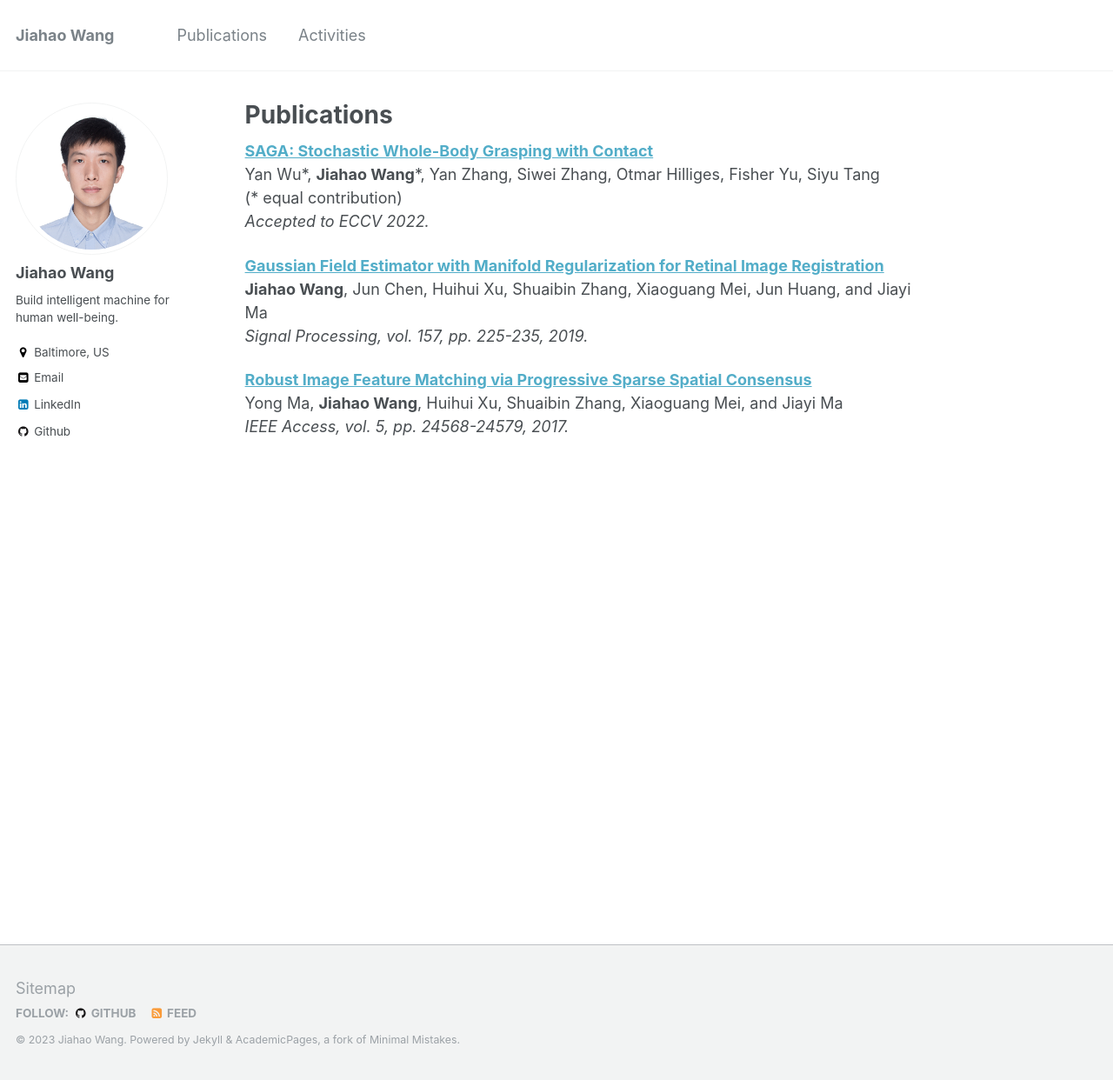
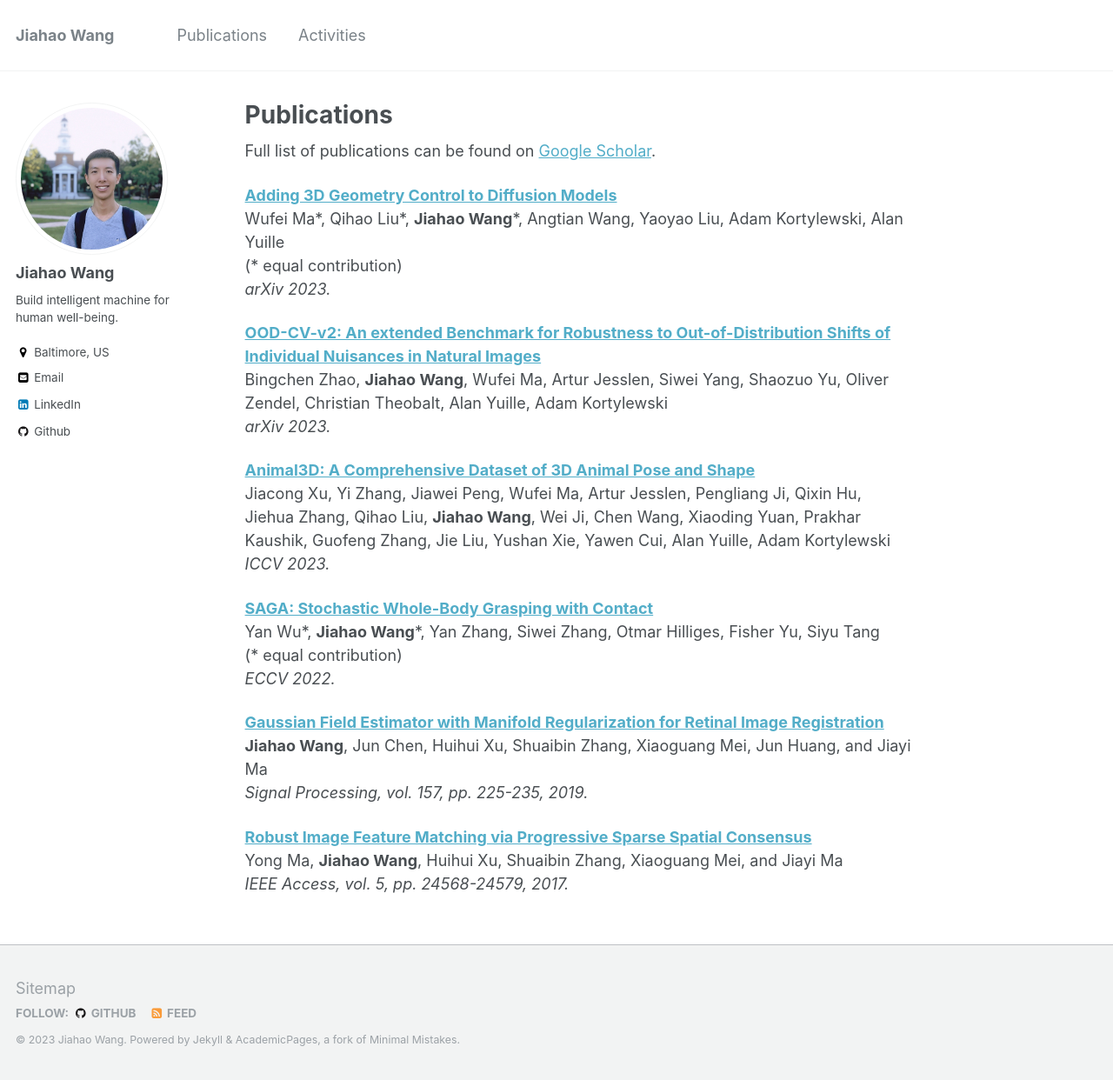
Before and after one commit to JiahaoPlus/JiahaoPlus.github.io, a Jekyll site: the page built from _pages/publications.md, in a window 1280 px wide and 1242 px high. Shown: the whole window at 87% size. Built offline with Jekyll 4.4.1, drawn with Linux system fonts in a browser that asks for light colours.

Commit message:
update photo and pub

```diff
--- a/_config.yml
+++ b/_config.yml
@@ -81,7 +81,7 @@ analytics:
 # Site Author
 author:
   name             : "Jiahao Wang"
-  avatar           : "bio-photo-0.jpg"
+  avatar           : "bio-photo-0.jpeg"
   bio              : "Build intelligent machine for human well-being."
   location         : "Baltimore, US"
   employer         :
--- a/_pages/publications.md
+++ b/_pages/publications.md
@@ -5,10 +5,25 @@ permalink: /publications/
 author_profile: true
 ---
 
+Full list of publications can be found on [Google Scholar](https://scholar.google.com/citations?user=dKHE3qgAAAAJ).
+
+<b>[Adding 3D Geometry Control to Diffusion Models](https://arxiv.org/abs/2306.08103)</b> <br>
+Wufei Ma\*, Qihao Liu\*, <b>Jiahao Wang</b>\*, Angtian Wang, Yaoyao Liu, Adam Kortylewski, Alan Yuille<br>
+(\* equal contribution)<br>
+<i>arXiv 2023.</i>
+
+<b>[OOD-CV-v2: An extended Benchmark for Robustness to Out-of-Distribution Shifts of Individual Nuisances in Natural Images](https://arxiv.org/abs/2304.10266)</b> <br>
+Bingchen Zhao, <b>Jiahao Wang</b>, Wufei Ma, Artur Jesslen, Siwei Yang, Shaozuo Yu, Oliver Zendel, Christian Theobalt, Alan Yuille, Adam Kortylewski<br>
+<i>arXiv 2023.</i>
+
+<b>[Animal3D: A Comprehensive Dataset of 3D Animal Pose and Shape](https://arxiv.org/abs/2308.11737)</b> <br>
+Jiacong Xu, Yi Zhang, Jiawei Peng, Wufei Ma, Artur Jesslen, Pengliang Ji, Qixin Hu, Jiehua Zhang, Qihao Liu, <b>Jiahao Wang</b>, Wei Ji, Chen Wang, Xiaoding Yuan, Prakhar Kaushik, Guofeng Zhang, Jie Liu, Yushan Xie, Yawen Cui, Alan Yuille, Adam Kortylewski<br>
+<i>ICCV 2023.</i>
+
 <b>[SAGA: Stochastic Whole-Body Grasping with Contact](https://jiahaoplus.github.io/SAGA/saga.html)</b> <br>
 Yan Wu\*, <b>Jiahao Wang</b>\*, Yan Zhang, Siwei Zhang, Otmar Hilliges, Fisher Yu, Siyu Tang<br>
 (\* equal contribution)<br>
-<i>Accepted to ECCV 2022.</i>
+<i>ECCV 2022.</i>
 
 <b>[Gaussian Field Estimator with Manifold Regularization for Retinal Image Registration](https://www.sciencedirect.com/science/article/pii/S0165168418303955)</b> <br>
 <b>Jiahao Wang</b>, Jun Chen, Huihui Xu, Shuaibin Zhang, Xiaoguang Mei, Jun Huang, and Jiayi Ma<br>
```
Also changed, not shown: images/bio-photo-0.jpeg (added), images/bio-photo-0.jpg (deleted), images/bio-photo-1.jpg, images/bio-photo-2.jpg, images/bio-photo-n.jpg (added).
